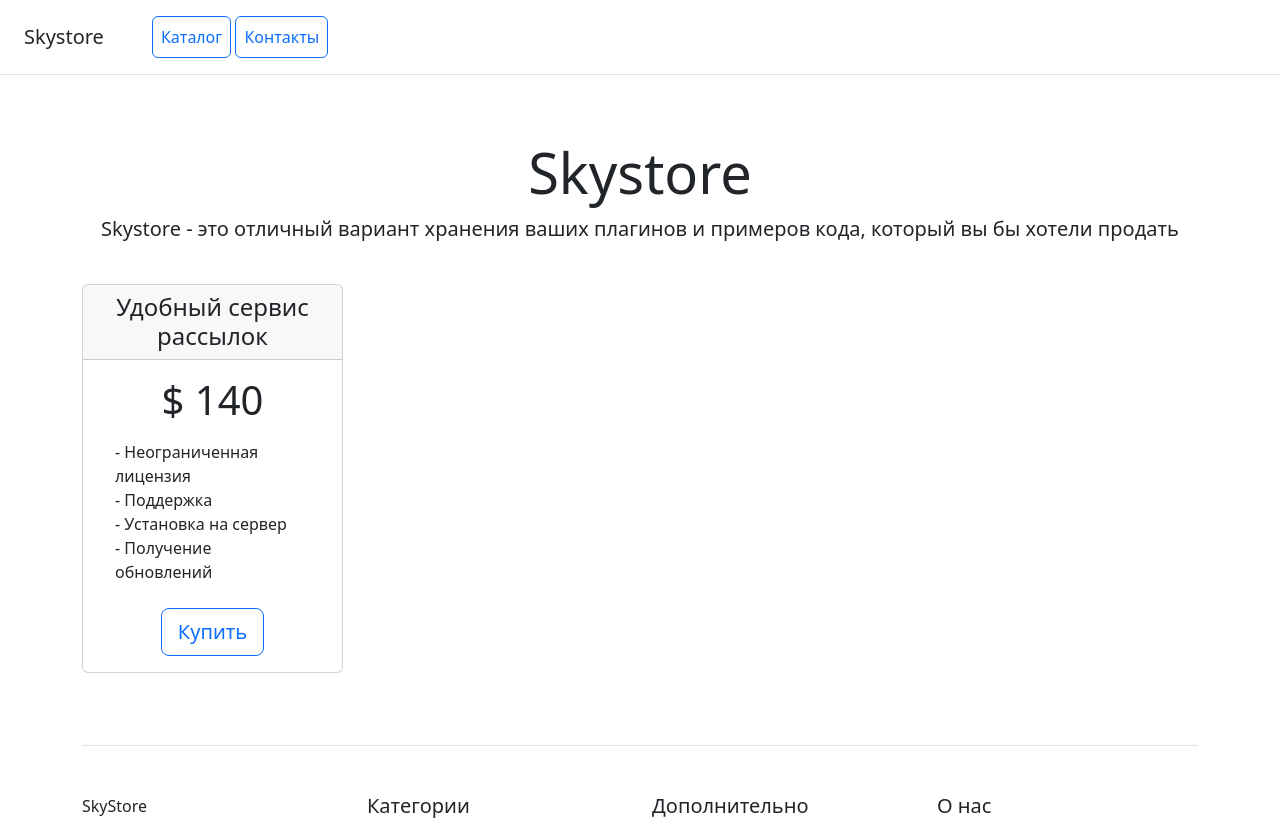
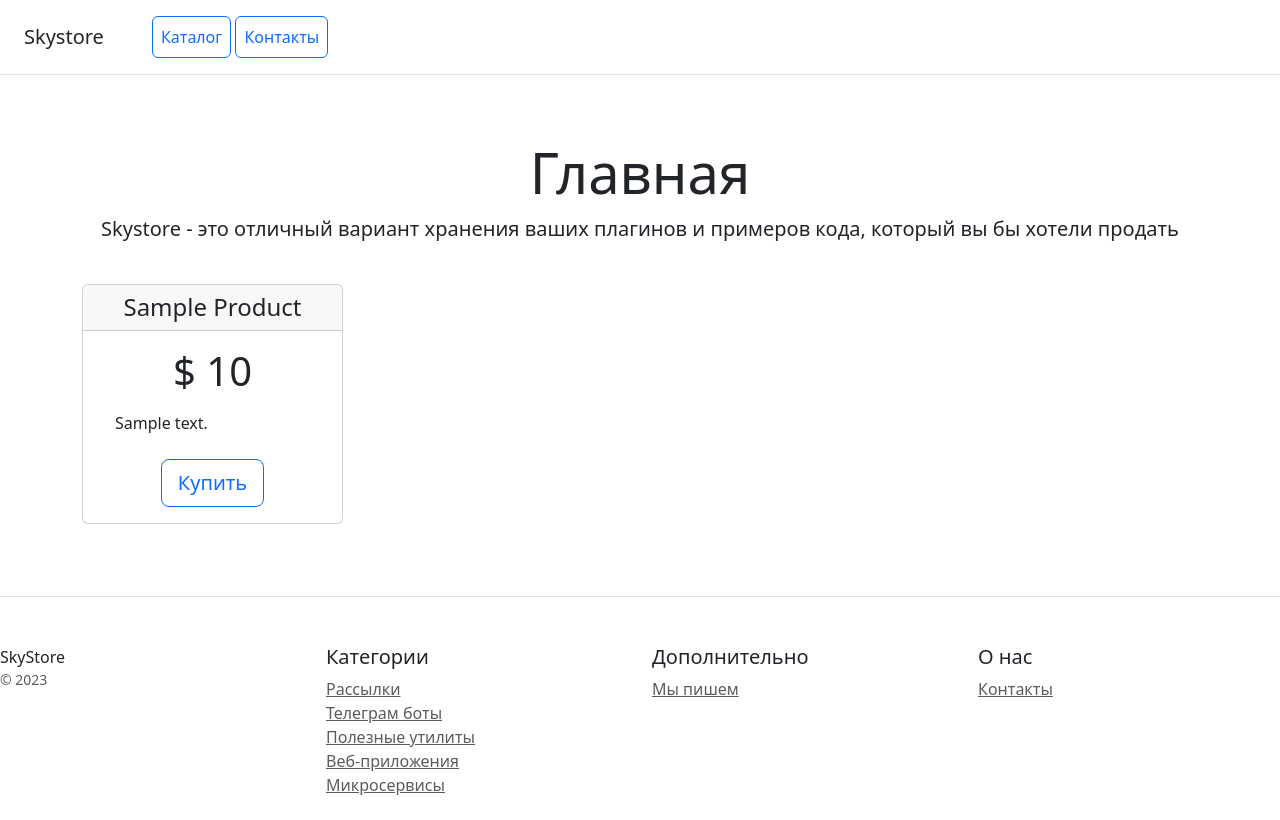
Before and after one commit to serjhzz/django_project_hw_19_2, a Django app: page / in a window 1280 px wide. Shown: the top 820 px of the page. After the commit the page ends 795 px from the top, so only its background shows below. Run offline with Django 4.2, Linux system fonts and the light colour scheme; tables that the repository leaves empty hold one stand-in row (values such as "Sample post"); some libraries are stand-ins or nearby versions.

Commit message:
add base.html

```diff
--- a/catalog/urls.py
+++ b/catalog/urls.py
@@ -1,7 +1,11 @@
 from django.urls import path
+
+from catalog.apps import CatalogConfig
 from catalog.views import home_page, contact_page
 
+app_name = CatalogConfig.name
+
 urlpatterns = [
-    path('', home_page),
-    path('contacts/', contact_page),
+    path('', home_page, name='home_page'),
+    path('contacts/', contact_page, name='contact_page'),
 ]
--- a/catalog/views.py
+++ b/catalog/views.py
@@ -1,8 +1,15 @@
 from django.shortcuts import render
+
+from catalog.models import Product
 
 
 def home_page(request):
-    return render(request, 'catalog/home.html')
+    product_list = Product.objects.all()
+    context = {
+        'object_list': product_list,
+        'title': 'Главная'
+    }
+    return render(request, 'catalog/home.html', context)
 
 
 def contact_page(request):
@@ -11,4 +18,7 @@ def contact_page(request):
         phone = request.POST.get('phone')
         message = request.POST.get('message')
         print(f'{phone} - {name}: {message}')
-    return render(request, 'catalog/contacts.html')
+    context = {
+        'title': 'Контакты',
+    }
+    return render(request, 'catalog/contacts.html', context)
--- a/django_project_hw_19_2/settings.py
+++ b/django_project_hw_19_2/settings.py
@@ -122,6 +122,10 @@ USE_TZ = True
 
 STATIC_URL = 'static/'
 
+STATICFILES_DIRS = (
+    BASE_DIR / 'static',
+)
+
 # Default primary key field type
 # https://docs.djangoproject.com/en/4.2/ref/settings/#default-auto-field
 
--- a/django_project_hw_19_2/urls.py
+++ b/django_project_hw_19_2/urls.py
@@ -21,6 +21,5 @@ from django.urls import path, include
 
 urlpatterns = [
     path('admin/', admin.site.urls),
-    path('', include('catalog.urls')),
-    path('contacts/', include('catalog.urls')),
+    path('', include('catalog.urls', namespace='catalog')),
 ] + static(settings.MEDIA_URL, document_root=settings.MEDIA_ROOT)
--- /dev/null
+++ b/templates/catalog/base.html
@@ -0,0 +1,58 @@
+{% load static %}
+<!doctype html>
+<html lang="en">
+<head>
+    <meta charset="utf-8">
+    <meta name="viewport" content="width=device-width, initial-scale=1">
+    <title>{{ title }}</title>
+    <link href="{% static 'css/bootstrap.min.css' %}" rel="stylesheet">
+</head>
+<body>
+
+{% include 'catalog/includes/inc_main_menu.html' %}
+
+<div class="pricing-header px-3 py-3 pt-md-5 pb-md-4 mx-auto text-center">
+    <h1 class="display-4">{{ title }}</h1>
+    <p class="lead">Skystore - это отличный вариант хранения ваших плагинов и примеров кода, который вы бы хотели
+        продать</p>
+</div>
+
+<div class="container">
+    {% block content %}
+    {% endblock %}
+</div>
+
+<footer class="pt-4 my-md-5 pt-md-5 border-top">
+    <div class="row">
+        <div class="col-12 col-md">
+            SkyStore
+            <small class="d-block mb-3 text-muted">&copy; {% now 'Y' %}</small>
+        </div>
+        <div class="col-6 col-md">
+            <h5>Категории</h5>
+            <ul class="list-unstyled text-small">
+                <li><a class="text-muted" href="#">Рассылки</a></li>
+                <li><a class="text-muted" href="#">Телеграм боты</a></li>
+                <li><a class="text-muted" href="#">Полезные утилиты</a></li>
+                <li><a class="text-muted" href="#">Веб-приложения</a></li>
+                <li><a class="text-muted" href="#">Микросервисы</a></li>
+            </ul>
+        </div>
+        <div class="col-6 col-md">
+            <h5>Дополнительно</h5>
+            <ul class="list-unstyled text-small">
+                <li><a class="text-muted" href="#">Мы пишем</a></li>
+            </ul>
+        </div>
+        <div class="col-6 col-md">
+            <h5>О нас</h5>
+            <ul class="list-unstyled text-small">
+                <li><a class="text-muted" href="/contacts/">Контакты</a></li>
+            </ul>
+        </div>
+    </div>
+</footer>
+
+<script src="{% static 'js/bootstrap.bundle.min.js' %}"></script>
+</body>
+</html>
--- a/templates/catalog/home.html
+++ b/templates/catalog/home.html
@@ -1,79 +1,22 @@
-<!doctype html>
-<html lang="en">
-<head>
-    <meta charset="utf-8">
-    <meta name="viewport" content="width=device-width, initial-scale=1">
-    <title>Skystore</title>
-    <link href="/static/css/bootstrap.min.css" rel="stylesheet">
-</head>
-<body>
-<div class="d-flex flex-column flex-md-row align-items-center p-3 px-md-4 mb-3 bg-white border-bottom box-shadow">
-    <h5 class="my-0 mr-md-auto font-weight-normal">Skystore</h5>
-    <nav class="ms-5">
-        <a class="p-2 btn btn-outline-primary" href="/">Каталог</a>
-        <a class="p-2 btn btn-outline-primary" href="/contacts/">Контакты</a>
-    </nav>
-</div>
+{% extends 'catalog/base.html' %}
 
-<div class="pricing-header px-3 py-3 pt-md-5 pb-md-4 mx-auto text-center">
-    <h1 class="display-4">Skystore</h1>
-    <p class="lead">Skystore - это отличный вариант хранения ваших плагинов и примеров кода, который вы бы хотели
-        продать</p>
-</div>
-
-<div class="container">
+{% block content %}
 <div class="row text-center">
+    {% for object in object_list %}
         <div class="col-3">
         <div class="card mb-4 box-shadow">
             <div class="card-header">
-                    <h4 class="my-0 font-weight-normal">Удобный сервис рассылок</h4>
+                <h4 class="my-0 font-weight-normal">{{ object|title }}</h4>
             </div>
             <div class="card-body">
-                    <h1 class="card-title pricing-card-title">$ 140</h1>
+                <h1 class="card-title pricing-card-title">$ {{ object.price }}</h1>
                 <ul class="list-unstyled mt-3 mb-4 text-start m-3">
-                        <li>- Неограниченная лицензия</li>
-                        <li>- Поддержка</li>
-                        <li>- Установка на сервер</li>
-                        <li>- Получение обновлений</li>
+                    <li>{{ object.description }}</li>
                 </ul>
                 <button type="button" class="btn btn-lg btn-block btn-outline-primary">Купить</button>
             </div>
         </div>
+    {% endfor %}
     </div>
 </div>
-
-    <footer class="pt-4 my-md-5 pt-md-5 border-top">
-        <div class="row">
-            <div class="col-12 col-md">
-                SkyStore
-                <small class="d-block mb-3 text-muted">&copy; 2023</small>
-            </div>
-            <div class="col-6 col-md">
-                <h5>Категории</h5>
-                <ul class="list-unstyled text-small">
-                    <li><a class="text-muted" href="#">Рассылки</a></li>
-                    <li><a class="text-muted" href="#">Телеграм боты</a></li>
-                    <li><a class="text-muted" href="#">Полезные утилиты</a></li>
-                    <li><a class="text-muted" href="#">Веб-приложения</a></li>
-                    <li><a class="text-muted" href="#">Микросервисы</a></li>
-                </ul>
-            </div>
-            <div class="col-6 col-md">
-                <h5>Дополнительно</h5>
-                <ul class="list-unstyled text-small">
-                    <li><a class="text-muted" href="#">Мы пишем</a></li>
-                </ul>
-            </div>
-            <div class="col-6 col-md">
-                <h5>О нас</h5>
-                <ul class="list-unstyled text-small">
-                    <li><a class="text-muted" href="/contacts/">Контакты</a></li>
-                </ul>
-            </div>
-        </div>
-    </footer>
-</div>
-
-<script src="/static/js/bootstrap.bundle.min.js"></script>
-</body>
-</html>
+{% endblock %}
--- /dev/null
+++ b/templates/catalog/includes/inc_main_menu.html
@@ -0,0 +1,7 @@
+<div class="d-flex flex-column flex-md-row align-items-center p-3 px-md-4 mb-3 bg-white border-bottom box-shadow">
+    <h5 class="my-0 mr-md-auto font-weight-normal">Skystore</h5>
+    <nav class="ms-5">
+        <a class="p-2 btn btn-outline-primary" href="{% url 'catalog:home_page' %}">Каталог</a>
+        <a class="p-2 btn btn-outline-primary" href="{% url 'catalog:contact_page' %}">Контакты</a>
+    </nav>
+</div>
```
Also changed, not shown: templates/catalog/contacts.html (+3 -56 lines). Lines whose indentation alone changed are shown as unchanged.
